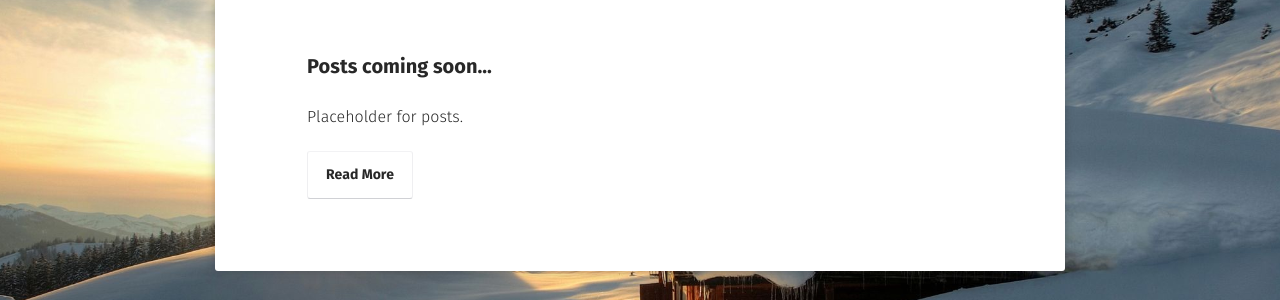
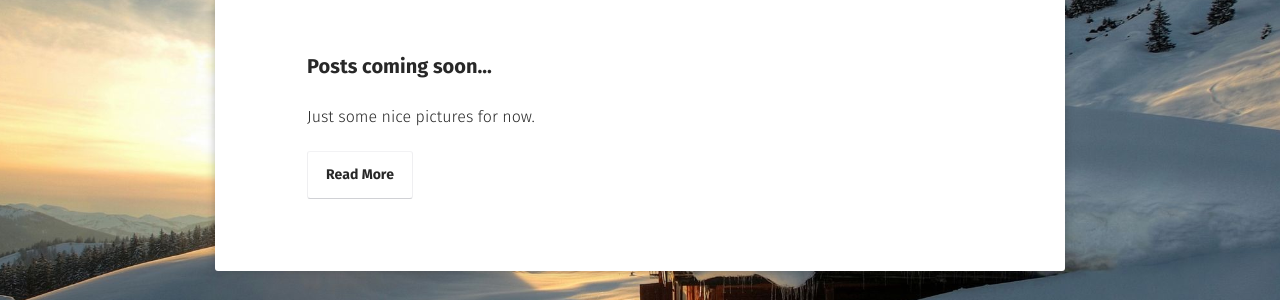
Before and after one commit to nburgdorfer/sample_website, a Jekyll site: the page built from posts/index.md, in a window 1280 px wide. Shown: the part 251-551 px from the top of the page. Built offline with Jekyll 4.4.1, drawn with Linux system fonts in a browser that asks for light colours; some web fonts are replaced.

Commit message:
Editing exerpt

```diff
--- a/_posts/2019-01-20-placeholder.md
+++ b/_posts/2019-01-20-placeholder.md
@@ -2,7 +2,7 @@
 layout: post
 title: "Posts coming soon..."
 date: 2019-01-20
-excerpt: "Placeholder for posts."
+excerpt: "Just some nice pictures for now."
 tags: [sample post]
 comments: true
 ---
```
